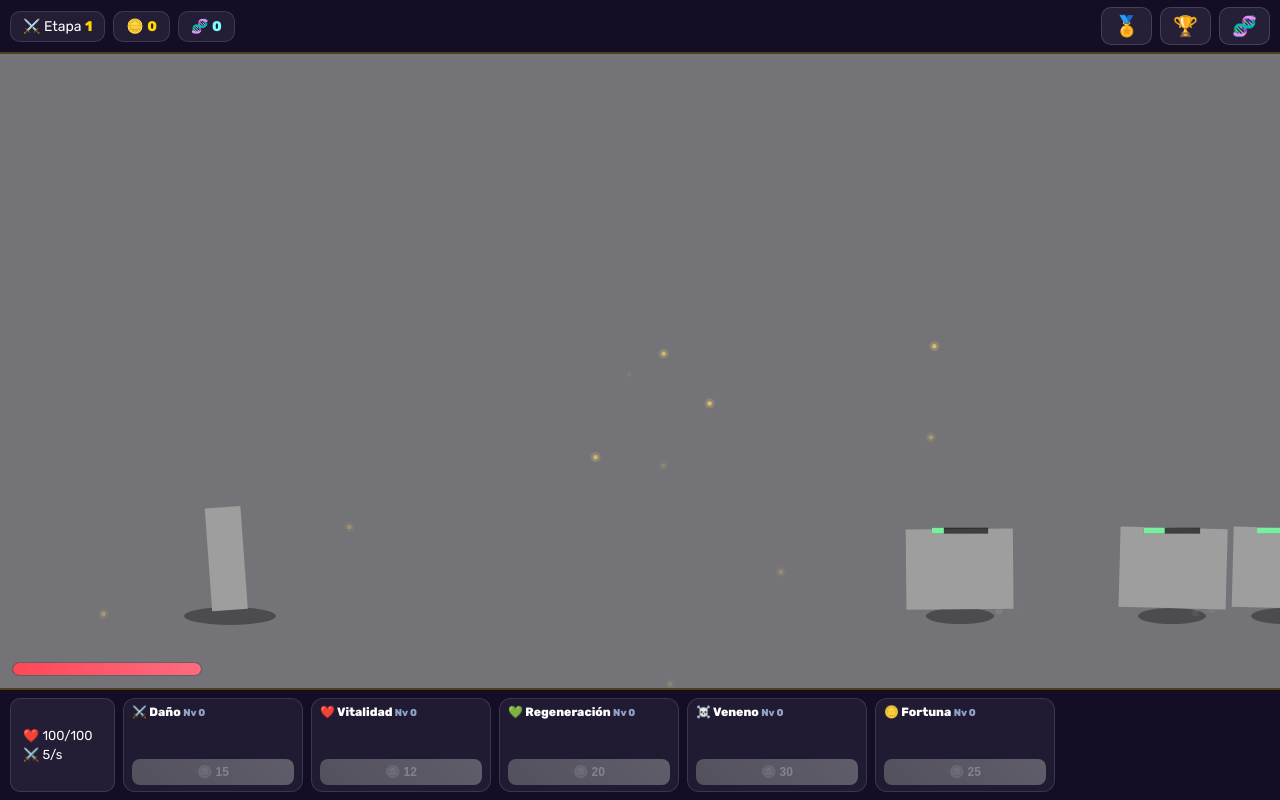
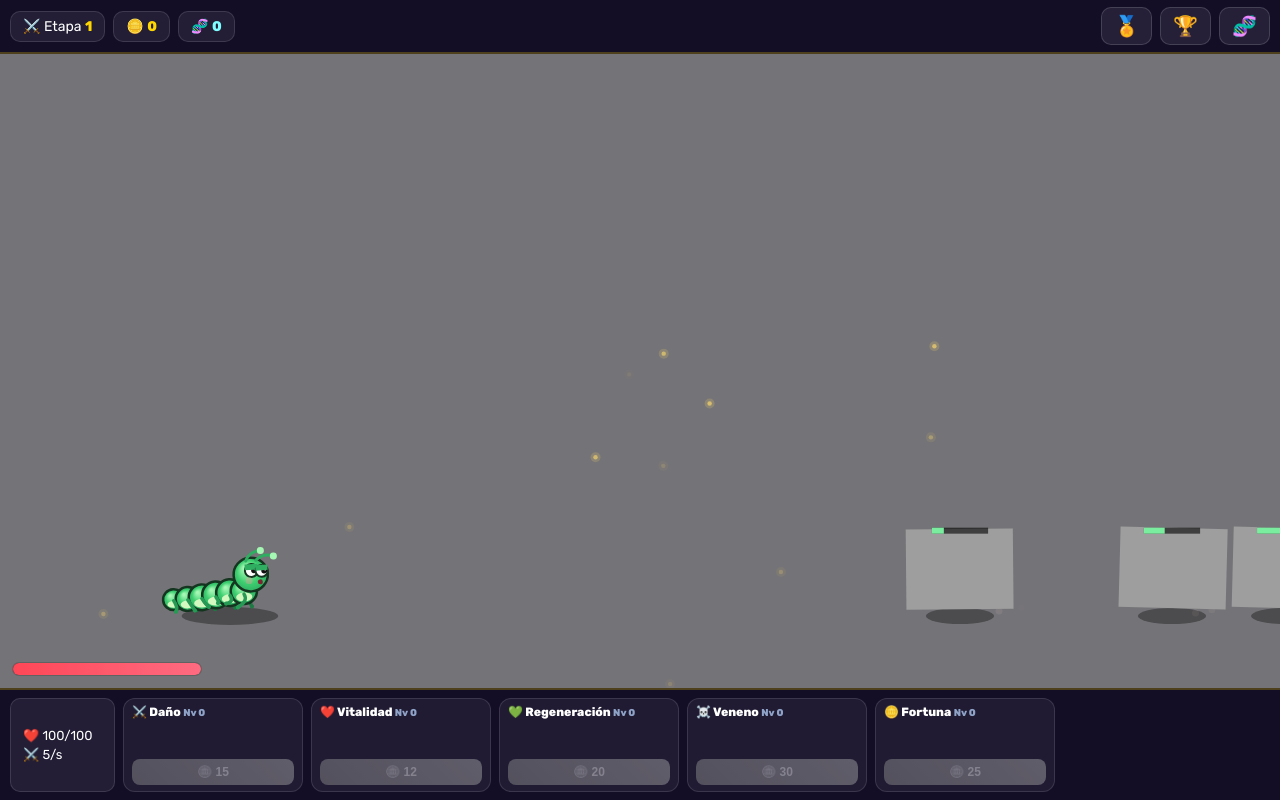
Before and after one commit to sicio15/le100, a website: page public/index.html in a window 1280 px wide. Drawn offline with nearby package versions, Linux system fonts and the light colour scheme; no server answers.

Commit message:
Add files via upload

```diff
--- a/public/index.html
+++ b/public/index.html
@@ -86,6 +86,7 @@
 <script src="js/net.js"></script>
 <script src="js/battle.js"></script>
 <script src="js/render.js"></script>
+<script src="js/heroRig.js"></script>
 <script src="js/ui.js"></script>
 <script src="js/main.js"></script>
 </body>
--- /dev/null
+++ b/public/js/heroRig.js
@@ -0,0 +1,149 @@
+'use strict';
+/* ============================================================
+   RIG DE CIENTOPIÉS — animación procedural a 60fps
+   Patas con onda metacronal, ojos con tracking, parpadeo,
+   antenas con lag, boca por estados, squash & stretch.
+   ============================================================ */
+function mixCol(h1, h2, t) {
+    if (t <= 0) return h1;
+    const p = h => [parseInt(h.slice(1, 3), 16), parseInt(h.slice(3, 5), 16), parseInt(h.slice(5, 7), 16)];
+    const a = p(h1), b = p(h2);
+    return 'rgb(' + Math.round(a[0]+(b[0]-a[0])*t) + ',' + Math.round(a[1]+(b[1]-a[1])*t) + ',' + Math.round(a[2]+(b[2]-a[2])*t) + ')';
+}
+
+function legStep(hx, hy, phase, color, o) {
+    const swing = Math.sin(phase);
+    const lift = Math.max(0, Math.cos(phase));
+    const curl = o.deadP > 0 ? -6 : 0;
+    const fx = hx + swing * 7;
+    const fy = -2 - lift * 6 + curl;
+    ctx.strokeStyle = color; ctx.lineWidth = 3.5;
+    ctx.beginPath(); ctx.moveTo(hx, hy);
+    ctx.quadraticCurveTo(hx + 4, hy + 7, fx, fy);
+    ctx.stroke();
+    ctx.fillStyle = color;
+    ctx.beginPath(); ctx.arc(fx, fy, 2, 0, TAU); ctx.fill();
+}
+
+function drawHeroRig(o) {
+    const P = {
+        body:  mixCol('#3ecf70', '#fff', o.flash),
+        body2: mixCol('#2fae62', '#fff', o.flash),
+        light: mixCol('#a5f7b4', '#fff', o.flash),
+        belly: mixCol('#d3f8c0', '#fff', o.flash),
+        line:  mixCol('#14351f', '#fff', o.flash * .7),
+        leg:   mixCol('#279a55', '#fff', o.flash),
+        legD:  mixCol('#1d7a43', '#fff', o.flash),
+        ant:   mixCol('#2fae62', '#fff', o.flash),
+        mouth: mixCol('#7a2734', '#fff', o.flash * .5),
+        tongue:mixCol('#ff8fa3', '#fff', o.flash * .5),
+        blush: 'rgba(255,150,160,.35)'
+    };
+    ctx.save();
+    ctx.translate(o.x, o.y);
+    if (o.deadP > 0) {
+        const e = 1 - Math.pow(1 - o.deadP, 3);
+        ctx.rotate(-e * 1.5);
+        ctx.globalAlpha = 1 - o.deadP * .6;
+    }
+    const sy = 1 + Math.cos(o.ph * 2) * 0.02 * (o.state === 'walk' ? 1 : .4);
+    ctx.scale(o.scale * (2 - sy), o.scale * sy);
+    ctx.translate(o.lunge * 20 - o.recoil * 6, o.hop);
+    if (o.state === 'walk') ctx.rotate(0.03);
+    if (o.state === 'windup') ctx.rotate(-0.07);
+    if (o.state === 'strike') ctx.rotate(0.09);
+
+    const wave = i => Math.sin(o.ph - i * 0.75) * o.amp;
+    const SEG = 6;
+    const headExt = o.state === 'strike' ? 10 : o.state === 'windup' ? -7 : o.state === 'venom' ? 5 : 0;
+    const headX = 30 + headExt, headY = -36 + wave(0) * .6 + (o.state === 'windup' ? 3 : 0);
+    ctx.lineCap = 'round';
+
+    // ---- patas LEJANAS (detrás del cuerpo)
+    for (let i = SEG - 1; i >= 0; i--) {
+        legStep(headX - 8 - i * 14, -16 + wave(i) * .5, o.ph + i * 0.9 + Math.PI, P.legD, o);
+    }
+
+    // ---- cuerpo (cola → cuello)
+    for (let i = SEG - 1; i >= 0; i--) {
+        const bx = headX - 8 - i * 14, by = -16 + wave(i);
+        const r = [13, 13.5, 13.5, 13, 12, 10.5][i];
+        const g = ctx.createRadialGradient(bx - r*.3, by - r*.4, 1, bx, by, r);
+        g.addColorStop(0, P.light); g.addColorStop(.55, P.body); g.addColorStop(1, P.body2);
+        ctx.fillStyle = g; ctx.strokeStyle = P.line; ctx.lineWidth = 2.5;
+        ctx.beginPath(); ctx.arc(bx, by, r, 0, TAU); ctx.fill(); ctx.stroke();
+        ctx.fillStyle = P.belly;
+        ctx.beginPath(); ctx.ellipse(bx, by + r*.45, r*.62, r*.34, 0, 0, TAU); ctx.fill();
+    }
+
+    // ---- patas CERCANAS
+    for (let i = SEG - 1; i >= 0; i--) {
+        legStep(headX - 8 - i * 14, -14 + wave(i) * .5, o.ph + i * 0.9, P.leg, o);
+    }
+
+    // ---- cabeza
+    const g2 = ctx.createRadialGradient(headX - 5, headY - 7, 2, headX, headY, 18);
+    g2.addColorStop(0, P.light); g2.addColorStop(.6, P.body); g2.addColorStop(1, P.body2);
+    ctx.fillStyle = g2; ctx.strokeStyle = P.line; ctx.lineWidth = 2.5;
+    ctx.beginPath(); ctx.arc(headX, headY, 17, 0, TAU); ctx.fill(); ctx.stroke();
+
+    // ---- antenas con lag
+    for (let k = 0; k < 2; k++) {
+        const bx = headX - 4 + k * 10, by = headY - 14;
+        const sway = Math.sin(o.t * 2.7 + k * 1.7) * .18 + o.lunge * .3 - o.recoil * .5;
+        const a = -1.35 + k * .5 + sway;
+        const mx = bx + Math.cos(a) * 10, my = by + Math.sin(a) * 10;
+        const ex = bx + Math.cos(a + .5 + sway) * 18, ey = by + Math.sin(a + .5 + sway) * 18;
+        ctx.strokeStyle = P.ant; ctx.lineWidth = 3;
+        ctx.beginPath(); ctx.moveTo(bx, by); ctx.quadraticCurveTo(mx, my, ex, ey); ctx.stroke();
+        ctx.fillStyle = P.light;
+        ctx.beginPath(); ctx.arc(ex, ey, 3.5, 0, TAU); ctx.fill();
+    }
+
+    // ---- ojos: parpadeo + pupilas que siguen al enemigo
+    for (let k = 0; k < 2; k++) {
+        const ex = headX + 1 + k * 10, ey = headY - 4 + k, r = k === 0 ? 6.5 : 6;
+        ctx.save();
+        ctx.translate(ex, ey);
+        ctx.scale(1, Math.max(0.08, 1 - o.blink * .92));
+        ctx.fillStyle = '#fff'; ctx.strokeStyle = P.line; ctx.lineWidth = 2;
+        ctx.beginPath(); ctx.arc(0, 0, r, 0, TAU); ctx.fill(); ctx.stroke();
+        if (o.deadP > 0) {
+            ctx.strokeStyle = '#111'; ctx.lineWidth = 2;
+            ctx.beginPath(); ctx.moveTo(-3,-3); ctx.lineTo(3,3); ctx.moveTo(3,-3); ctx.lineTo(-3,3); ctx.stroke();
+        } else {
+            ctx.fillStyle = '#111';
+            ctx.beginPath(); ctx.arc(o.lookX * 2.6, o.lookY * 2.6, 2.9, 0, TAU); ctx.fill();
+            ctx.fillStyle = '#fff';
+            ctx.beginPath(); ctx.arc(o.lookX * 2.6 + 1, o.lookY * 2.6 - 1, 1, 0, TAU); ctx.fill();
+        }
+        ctx.restore();
+        if (o.state === 'windup') {
+            ctx.fillStyle = P.body2;
+            ctx.beginPath(); ctx.rect(ex - r, ey - r, r * 2, r * .9); ctx.fill();
+        }
+    }
+
+    // rubor
+    ctx.fillStyle = P.blush;
+    ctx.beginPath(); ctx.arc(headX - 2, headY + 6, 3.5, 0, TAU); ctx.fill();
+
+    // ---- boca por estado
+    const mx = headX + 9, my = headY + 8;
+    if (o.state === 'strike' || o.state === 'venom') {
+        ctx.fillStyle = P.mouth;
+        ctx.beginPath(); ctx.ellipse(mx, my, 6, 7, 0, 0, TAU); ctx.fill();
+        ctx.fillStyle = P.tongue;
+        ctx.beginPath(); ctx.ellipse(mx, my + 3, 3.5, 2.5, 0, 0, TAU); ctx.fill();
+        ctx.fillStyle = '#fff';
+        ctx.beginPath(); ctx.moveTo(mx - 4, my - 6); ctx.lineTo(mx - 1.5, my - 2); ctx.lineTo(mx - 6, my - 2); ctx.closePath(); ctx.fill();
+    } else if (o.state === 'windup') {
+        ctx.fillStyle = P.mouth;
+        ctx.beginPath(); ctx.arc(mx, my, 2.5, 0, TAU); ctx.fill();
+    } else {
+        ctx.strokeStyle = P.line; ctx.lineWidth = 2.2;
+        ctx.beginPath(); ctx.arc(mx - 2, my - 2, 6, .2 * Math.PI, .8 * Math.PI); ctx.stroke();
+    }
+
+    ctx.restore();
+}
--- a/public/js/render.js
+++ b/public/js/render.js
@@ -10,7 +10,6 @@ function fit() {
 window.addEventListener('resize', fit);
 const easeOutBack = p => { const c1 = 1.70158, c3 = c1 + 1; return 1 + c3 * Math.pow(p - 1, 3) + c1 * Math.pow(p - 1, 2); };
 
-/* Dibuja un frame recortado, centrado y apoyado en el suelo (pies fijos) */
 function drawFrame(sp, f, targetH, flash) {
     const fr = sp.frames[f], sc = targetH / sp.maxH;
     const dw = fr.sw * sc, dh = fr.sh * sc;
@@ -47,58 +46,43 @@ function drawBG() {
     });
 }
 
+/* ===== HÉROE: rig procedural (animación real, no sprites) ===== */
 function drawHero(hx, gy, scale) {
-    // sombra que respira con el paso
-    const ph = time * (enemies.length ? 6 : 3);
+    const phW = time * (enemies.length ? 7 : 2.5);
     ctx.fillStyle = 'rgba(0,0,0,.35)';
-    ctx.beginPath(); ctx.ellipse(hx, gy + 6, (50 - Math.abs(Math.sin(ph)) * 4) * scale, 9 * scale, 0, 0, TAU); ctx.fill();
+    ctx.beginPath(); ctx.ellipse(hx, gy + 6, (50 - Math.abs(Math.sin(phW)) * 4) * scale, 9 * scale, 0, 0, TAU); ctx.fill();
 
-    ctx.save();
-    ctx.translate(hx, gy);
+    const striking = hero.lunge > 0.4;
+    const windup = !striking && hero.dead <= 0 && hero.atkT <= 0.12;
+    const venom = hero.venFlash > 0;
+    const state = hero.dead > 0 ? 'dead' : striking ? 'strike' : windup ? 'windup' : venom ? 'venom' : (enemies.length ? 'walk' : 'idle');
 
-    if (hero.dead > 0) {
-        const p = Math.min(1, (4 - hero.dead) * 2.5);
-        const e = 1 - Math.pow(1 - p, 3);
-        ctx.rotate(-e * 1.5);
-        ctx.globalAlpha = 1 - p * .6;
-    } else {
-        ctx.translate(hero.lunge * 24 - hero.recoil * 7, 0);
+    const bt = (time + 1.3) % 3.4;
+    const blink = bt < 0.14 ? Math.sin(bt / 0.14 * Math.PI) : 0;
+
+    let lx = .6, ly = 0, best = null, bd = 1e9;
+    enemies.forEach(e => { if (e.dying === null) { const d = Math.abs(e.x - hx); if (d < bd) { bd = d; best = e; } } });
+    if (best) { const dx = best.x - hx, dy = -24; const dl = Math.hypot(dx, dy) || 1; lx = dx / dl; ly = dy / dl; }
+
+    drawHeroRig({
+        x: hx, y: gy, scale,
+        t: time,
+        ph: state === 'walk' ? phW : state === 'strike' ? time * 12 : time * 2.2,
+        amp: state === 'walk' ? 4 : state === 'idle' ? 1.3 : 2,
+        state,
+        flash: hero.flash,
+        deadP: hero.dead > 0 ? Math.min(1, (4 - hero.dead) * 2.5) : 0,
+        lunge: hero.lunge, recoil: hero.recoil,
+        hop: state === 'walk' ? -Math.abs(Math.sin(phW)) * 2.2 : 0,
+        blink, lookX: lx, lookY: ly
+    });
+
+    if (venom) {
+        ctx.fillStyle = '#a855f7';
+        ctx.beginPath(); ctx.ellipse(hx + 52 * scale, gy - 30 * scale, 10, 7, 0, 0, TAU); ctx.fill();
+        ctx.fillStyle = 'rgba(255,255,255,.7)';
+        ctx.beginPath(); ctx.arc(hx + 50 * scale, gy - 33 * scale, 2.5, 0, TAU); ctx.fill();
     }
-
-    // squash & stretch sutil anclado a los pies
-    const sy = 1 + Math.cos(ph * 2) * 0.02;
-    ctx.scale(scale * (2 - sy), scale * sy);
-
-    let tilt = 0, f = 0, hop = 0;
-    if (hero.dead <= 0) {
-        if (hero.lunge > 0.4)      { f = 3; tilt = 0.09; }              // golpe
-        else if (hero.atkT <= 0.12){ f = 1; tilt = -0.07; }             // windup
-        else {
-            f = Math.floor(ph) % 4;
-            hop = -Math.abs(Math.sin(ph)) * 2.2;
-            tilt = Math.sin(ph) * 0.02 + 0.03;
-        }
-    }
-    ctx.rotate(tilt);
-    ctx.translate(0, hop);
-
-    if (SPR.heroWalk.ready) {
-        drawFrame(SPR.heroWalk, f, 105, hero.flash);
-        if (hero.venFlash > 0) {
-            ctx.fillStyle = '#a855f7';
-            ctx.beginPath(); ctx.ellipse(66, -52, 12, 8, 0, 0, TAU); ctx.fill();
-            ctx.fillStyle = 'rgba(255,255,255,.7)';
-            ctx.beginPath(); ctx.arc(64, -55, 3, 0, TAU); ctx.fill();
-        }
-    } else if (SPR.heroIdle.ready) {
-        drawFrame(SPR.heroIdle, 0, 100, hero.flash);
-    } else {
-        for (let i = 0; i < 7; i++) {
-            ctx.fillStyle = i % 2 ? '#2ecc71' : '#27ae60';
-            ctx.beginPath(); ctx.arc(-i * 16 + 20, -30 + Math.sin(time*6 + i) * 3, 16 - i, 0, TAU); ctx.fill();
-        }
-    }
-    ctx.restore();
 }
 
 function drawEnemy(e, gy) {
@@ -115,21 +99,17 @@ function drawEnemy(e, gy) {
     ctx.translate(ex, gy);
     if (e.dying !== null) {
         const p = 1 - Math.max(0, e.dying) / 0.45;
-        ctx.rotate(p * 1.35);
-        ctx.globalAlpha = 1 - p;
-        ctx.translate(0, p * 12);
+        ctx.rotate(p * 1.35); ctx.globalAlpha = 1 - p; ctx.translate(0, p * 12);
     } else {
         let hop = 0, tilt = 0, sx = 1, sy = 1;
         if (e.state === 'walk') {
             const pw = time * (e.kind === 'spider' ? 10 : 8);
             hop = -Math.abs(Math.sin(pw)) * 2.5;
             tilt = Math.sin(pw) * 0.035;
-        } else if (e.state === 'windup') { tilt = -0.1;  sy = .93; sx = 1.05; }  // se agacha
-        else if (e.state === 'strike') { tilt = 0.12;  sx = 1.1; sy = .94; }     // embestida
-        else { sy = 1 + Math.sin(time * 3 + e.slot) * .015; sx = 2 - sy; }       // respira
-        ctx.rotate(tilt);
-        ctx.scale(sx, sy);
-        ctx.translate(0, hop);
+        } else if (e.state === 'windup') { tilt = -0.1; sy = .93; sx = 1.05; }
+        else if (e.state === 'strike') { tilt = 0.12; sx = 1.1; sy = .94; }
+        else { sy = 1 + Math.sin(time * 3 + e.slot) * .015; sx = 2 - sy; }
+        ctx.rotate(tilt); ctx.scale(sx, sy); ctx.translate(0, hop);
     }
     ctx.scale(s, s);
     if (sp.ready) drawFrame(sp, 0, e.boss ? 115 : 80, e.flash);
```
